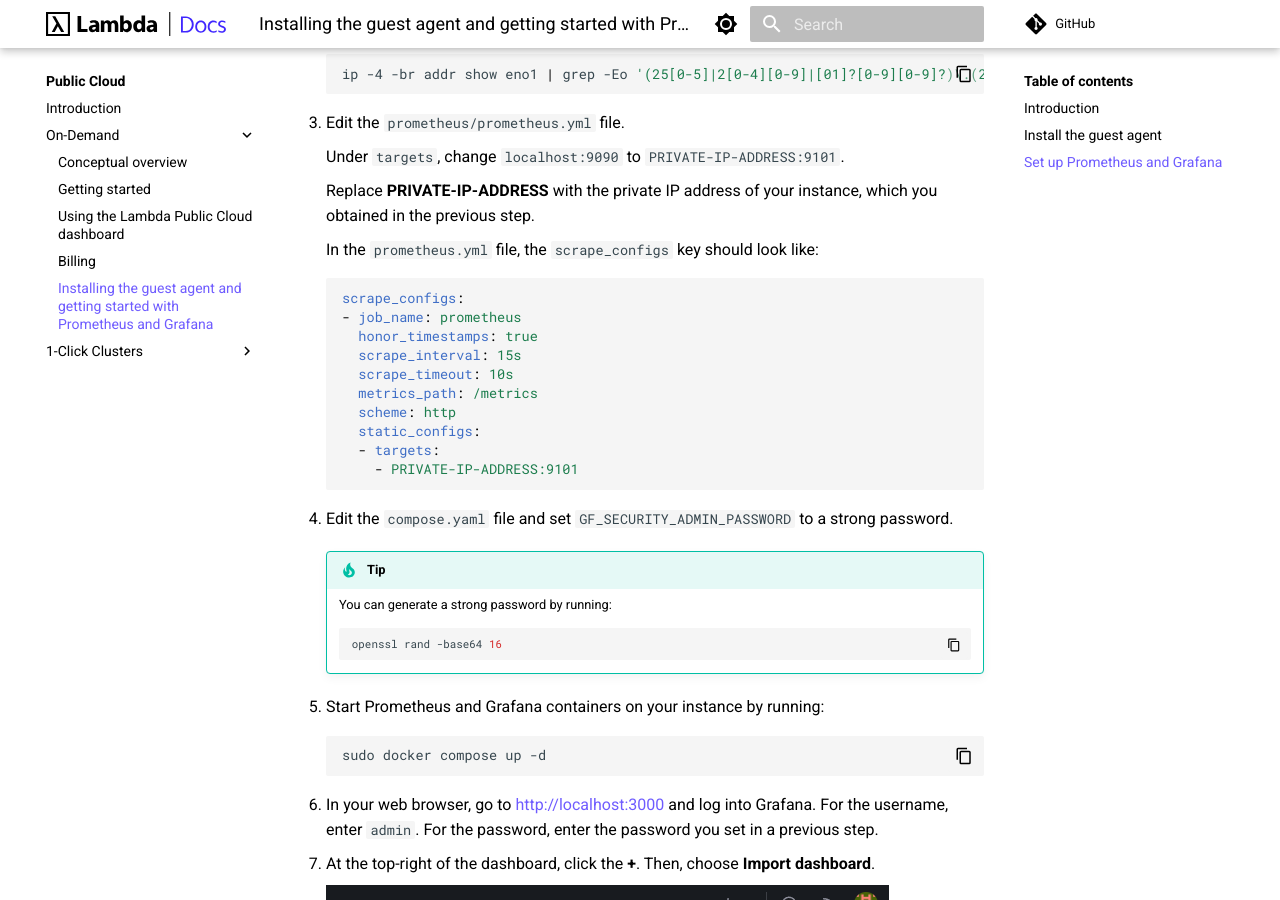
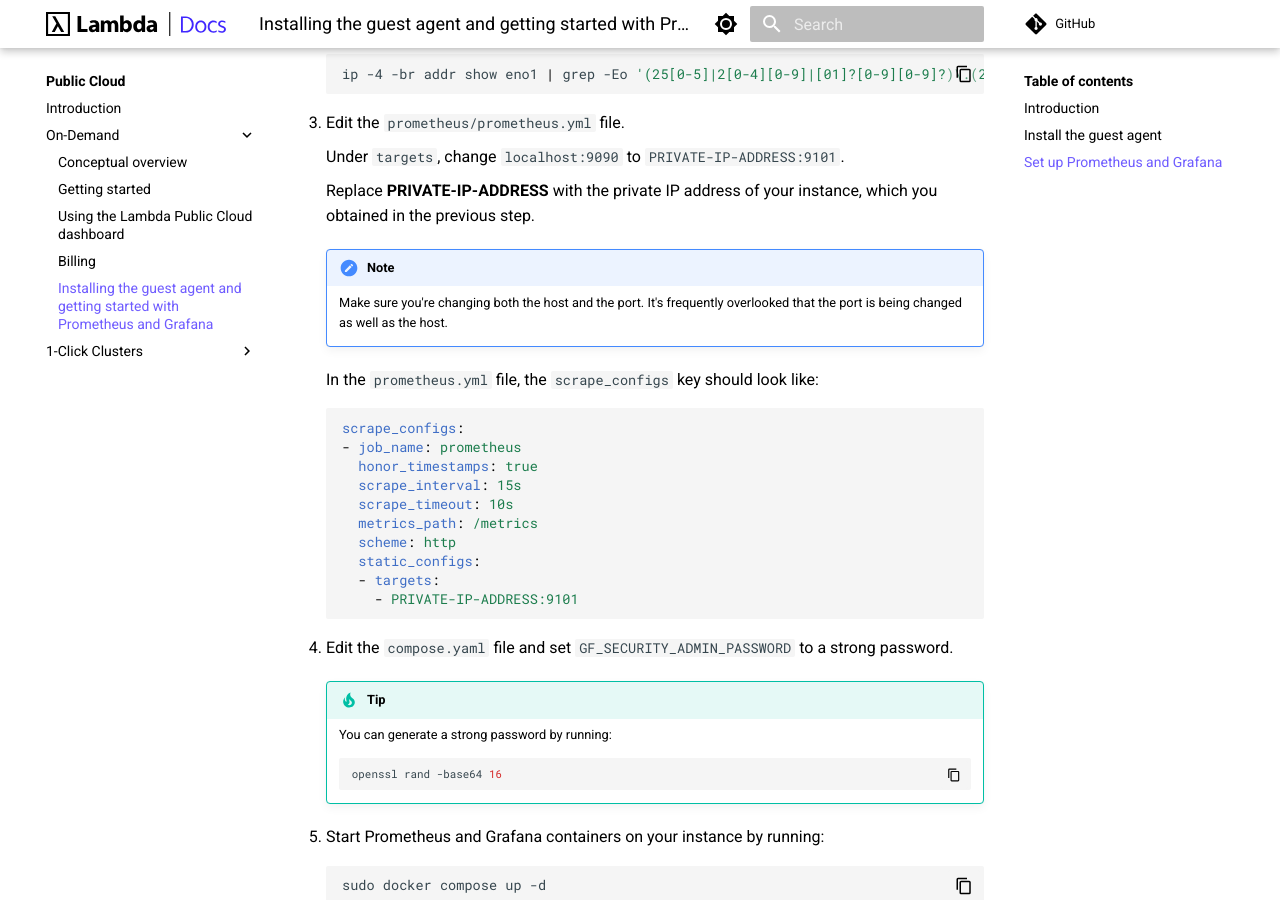
Before and after one commit to cbrownstein-lambda/lambda-docs-mkdocs, an MkDocs documentation site: the page built from docs/public-cloud/on-demand/guest-agent.md, in a window 1280 px wide and 900 px high, scrolled down 1279 px. Built offline with MkDocs 1.6.1 and Material for MkDocs 9.7.7, drawn with Linux system fonts in a browser that asks for light colours; a script that is not in the unit is left out; comment, search, counter and statistics services are not loaded.

Commit message:
Add note

````diff
--- a/docs/public-cloud/on-demand/guest-agent.md
+++ b/docs/public-cloud/on-demand/guest-agent.md
@@ -72,6 +72,11 @@
     Replace **PRIVATE-IP-ADDRESS** with the private IP address of your instance,
     which you obtained in the previous step.
 
+    !!! note
+
+        Make sure you're changing both the host and the port. It's frequently
+        overlooked that the port is being changed as well as the host.
+
     In the `prometheus.yml` file, the `scrape_configs` key should look like:
 
     ```{.yaml .no-copy}
````
